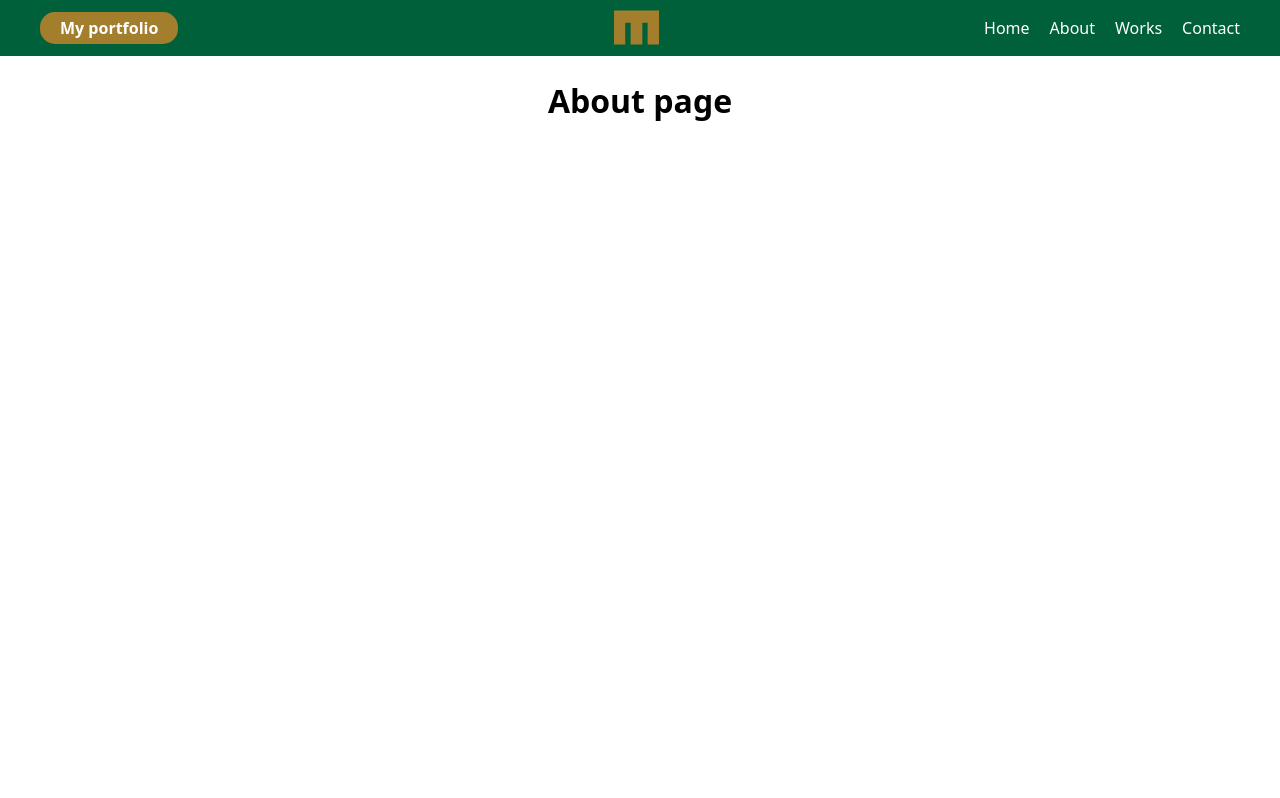
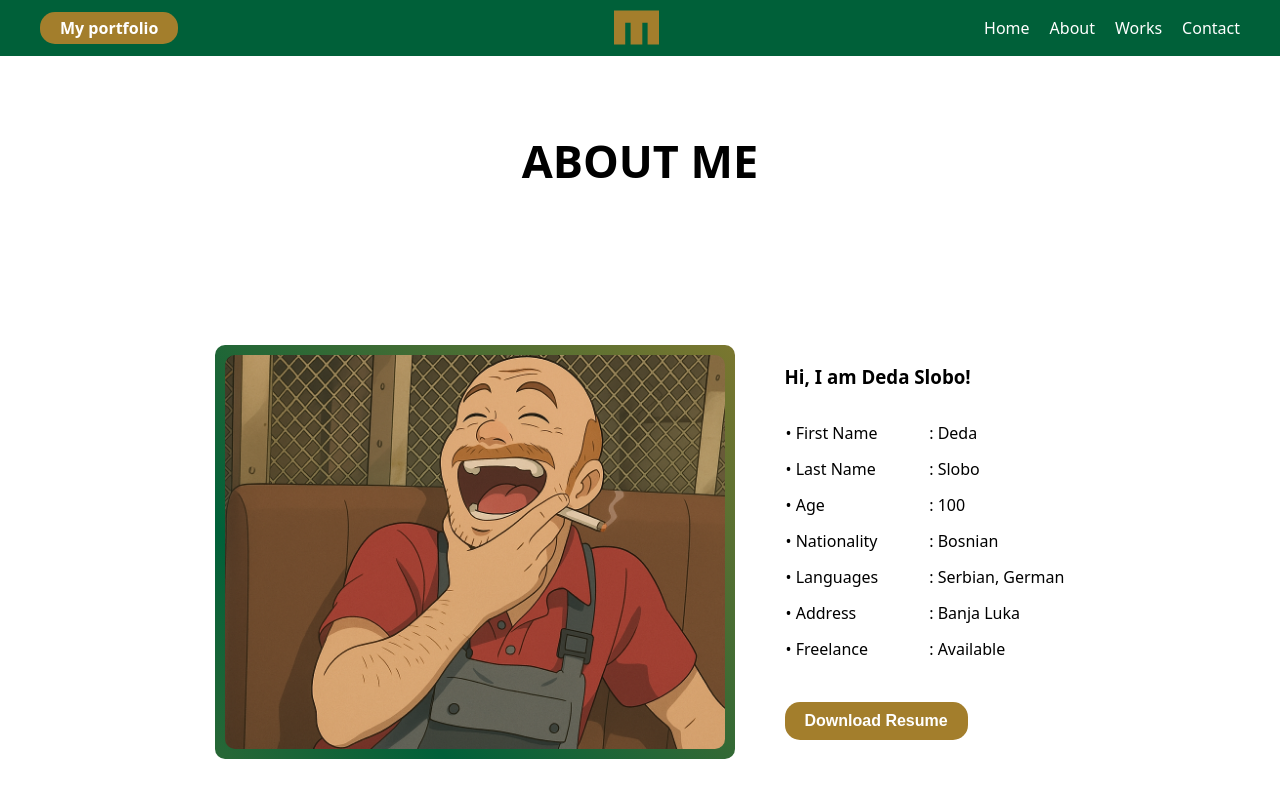
Before and after one commit to milan3991/porfolio, a React (Vite) app: page /about in a window 1280 px wide. Built offline with nearby package versions, Linux system fonts and the light colour scheme.

Commit message:
aboutpage

```diff
--- /dev/null
+++ b/src/components/GlobalButton/GlobalButton.jsx
@@ -0,0 +1,15 @@
+import React from 'react';
+import './style.globalbutton.css';
+import { Link } from 'react-router-dom';
+
+const GlobalButton = ({ text, link }) => {
+  return (
+    <Link to={link}>
+      <button className="global_button">
+        {text}
+      </button>
+    </Link>
+  );
+};
+
+export default GlobalButton;
--- /dev/null
+++ b/src/components/GlobalButton/style.globalbutton.css
@@ -0,0 +1,14 @@
+.global_button {
+    color: white;
+    background-color: #a37e2c;
+    border-radius: 15px;
+    padding: 10px 20px;
+    font-weight: bold;
+    border: none;
+    font-size: 16px;
+
+}
+
+.global_button:hover {
+    cursor: pointer;
+}
--- a/src/pages/About/About.jsx
+++ b/src/pages/About/About.jsx
@@ -1,7 +1,51 @@
 import './about.style.css'
+import about from '../../assets/aboutimage.png';
+import AboutData from './components/Aboutdata';
+import GlobalButton from '../../components/GlobalButton/GlobalButton';
 
 const About = () => {
-    return <h1>About page</h1>
+    let teamdata = [
+        {
+            id: 1,
+            name: 'Deda',
+            lastName: 'Slobo',
+            age: '100',
+            nationality: 'Bosnian',
+            languages: 'Serbian, German',
+            address: 'Banja Luka',
+            freelance: 'Available'
+
+        }
+    ]
+
+
+    return (
+        <div className='about_wrapper'>
+            <h1>ABOUT ME</h1>
+            <div className='about_page'>
+            <div className="glow-frame">
+                    <img src={about} alt="My profile image"/>
+                </div>
+                <div className='about_data'>
+                    {teamdata.map((card) => (
+                        <AboutData
+                            key={card.id}
+                            name={card.name}
+                            lastName={card.lastName}
+                            age={card.age}
+                            nationality={card.nationality}
+                            languages={card.languages}
+                            address={card.address}
+                            freelance={card.freelance}
+                        />
+                    ))}
+                    <div className='button'>
+                        <GlobalButton text="Download Resume" link="/" />
+                    </div>
+                </div>
+            </div>
+        </div>
+    )
 }
 
 export default About;
--- a/src/pages/About/about.style.css
+++ b/src/pages/About/about.style.css
@@ -0,0 +1,58 @@
+.about_wrapper {
+    display: flex;
+    flex-direction: column;
+    align-items: center;
+    width: 100%;
+    max-width: 1200px;
+    text-align: center;
+    flex: 1;
+    justify-content: center;
+}
+
+.about_wrapper h1 {
+    font-size: 45px;
+    margin-bottom: 150px;
+}
+
+.about_page {
+    display: flex;
+    width: 100%;
+    max-width: 1200px;
+    text-align: left;
+    justify-content: center;
+    gap: 50px;
+
+}
+
+.glow-frame {
+    display: inline-block;
+    padding: 10px;
+    border-radius: 10px;
+    background: linear-gradient(45deg, #a37e2c, #006039,#a37e2c, #006039);
+    background-size: 300% 300%;
+    animation: gradientGlow 5s ease infinite;
+  }
+
+  .glow-frame img {
+    display: block;
+    border-radius: 10px;
+    width: 100%;
+    height: auto;
+    max-width: 500px;
+  }
+
+  @keyframes gradientGlow {
+    0% {
+      background-position: 0% 50%;
+    }
+    50% {
+      background-position: 100% 50%;
+    }
+    100% {
+      background-position: 0% 50%;
+    }
+  }
+
+.button {
+    margin-top: 30px;
+}
--- /dev/null
+++ b/src/pages/About/components/AboutData.jsx
@@ -0,0 +1,42 @@
+import './style.aboutdata.css'
+
+const AboutData = ({ name, lastName, age, nationality, languages, address, freelance }) => {
+    return (
+        <div>
+            <h3>Hi, I am Deda Slobo!</h3>
+
+            <table>
+                <tr>
+                    <td>• First Name</td>
+                    <td>: {name}</td>
+                </tr>
+                <tr>
+                    <td>• Last Name</td>
+                    <td>: {lastName}</td>
+                </tr>
+                <tr>
+                    <td>• Age</td>
+                    <td>: {age}</td>
+                </tr>
+                <tr>
+                    <td>• Nationality</td>
+                    <td>: {nationality}</td>
+                </tr>
+                <tr>
+                    <td>• Languages</td>
+                    <td>: {languages}</td>
+                </tr>
+                <tr>
+                    <td>• Address</td>
+                    <td>: {address}</td>
+                </tr>
+                <tr>
+                    <td>• Freelance</td>
+                    <td>: {freelance}</td>
+                </tr>
+            </table>
+        </div>
+    )
+};
+
+export default AboutData;
--- /dev/null
+++ b/src/pages/About/components/style.aboutdata.css
@@ -0,0 +1,6 @@
+table {
+    border-spacing: 0 10px;
+}
+td:first-child {
+    padding-right: 50px;
+}
```
Also changed, not shown: src/assets/aboutimage.png (added).
